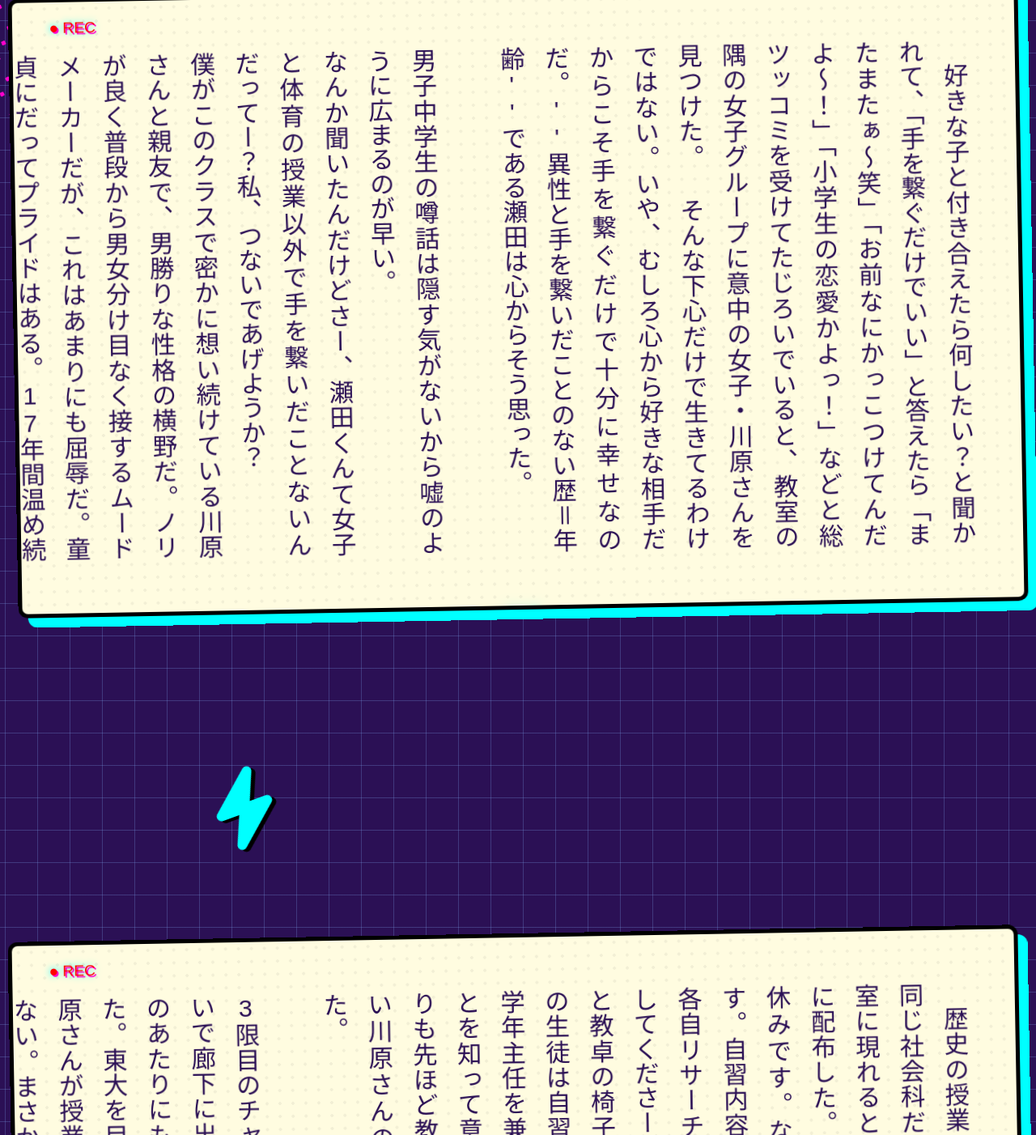
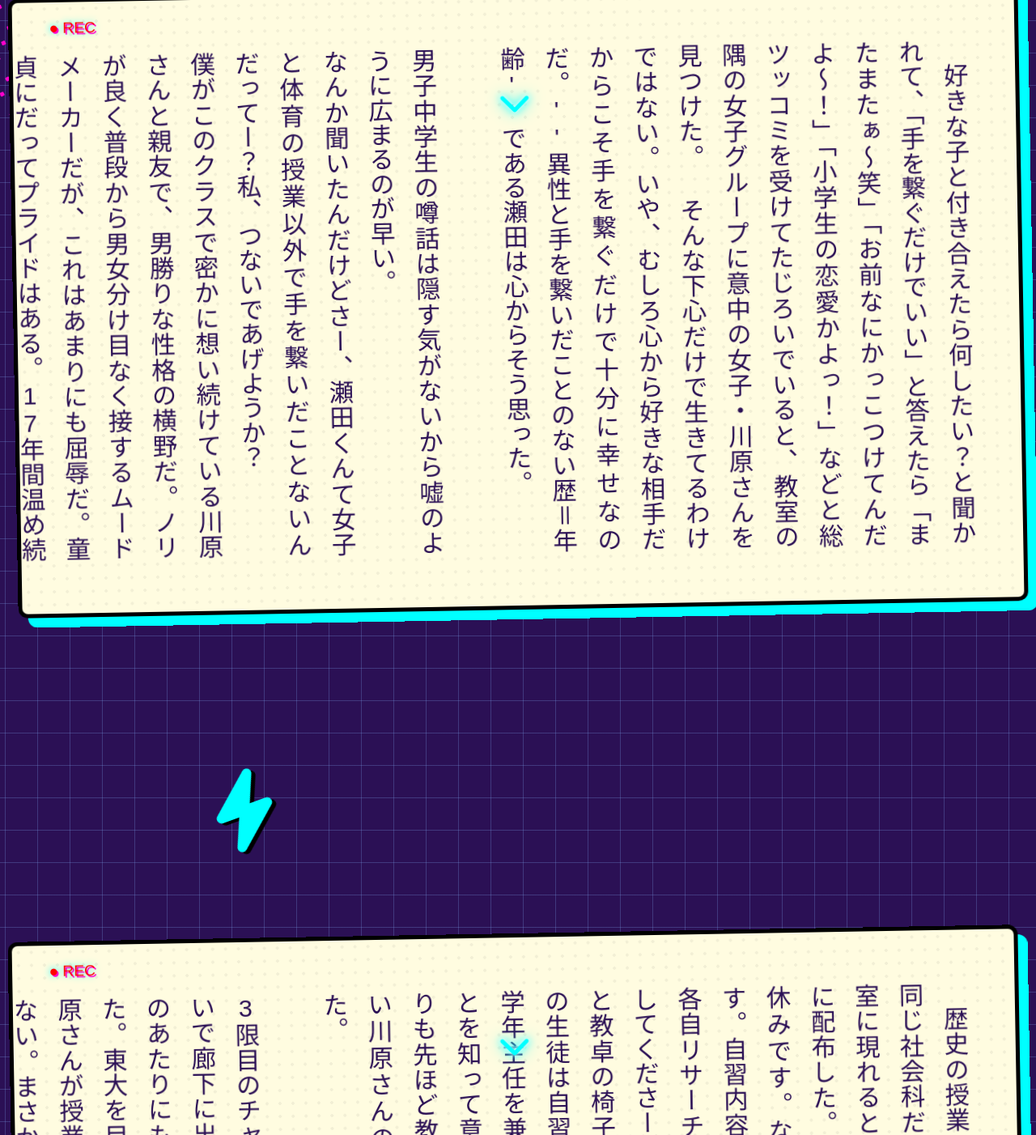
Before and after one commit to REMriaTV/HandtoHand, a Jekyll site: the page built from docs/manuscript/test-manuscript.md, in a window 1280 px wide. Shown: the part 181-1583 px from the top of the page at 81% size. Built offline with Jekyll 4.4.1, drawn with Linux system fonts in a browser that asks for light colours; some web fonts are replaced.

Commit message:
矢印を外に出す

```diff
--- a/docs/assets/css/story.css
+++ b/docs/assets/css/story.css
@@ -1,7 +1,6 @@
 /* =========================================
    Google Fonts Import
    ========================================= */
-/* Yusei Magic を追加済み */
 @import url('https://fonts.googleapis.com/css2?family=DotGothic16&family=Shippori+Mincho+B1&family=Zen+Maru+Gothic:wght@500;700;900&family=Yusei+Magic&display=swap');
 
 /* =========================================
@@ -33,6 +32,19 @@
     50% { transform: translateY(-15px) rotate(var(--icon-rotate)); }
 }
 
+/* 矢印のバウンドアニメーション */
+@keyframes neonBounce {
+    0%, 20%, 50%, 80%, 100% {
+        transform: translateX(-50%) translateY(0);
+    }
+    40% {
+        transform: translateX(-50%) translateY(-15px);
+    }
+    60% {
+        transform: translateX(-50%) translateY(-7px);
+    }
+}
+
 /* =========================================
    変数定義
    ========================================= */
@@ -46,9 +58,8 @@
     --neon-yellow: #ffff00;
     --neon-green: #39ff14;
 
-    /* ★フォントを油性マジックに変更 */
+    /* フォント設定: 油性マジック */
     --text-font: 'Yusei Magic', sans-serif;
-
     --title-font: 'DotGothic16', sans-serif;
 
     /* カードの高さ */
@@ -195,21 +206,21 @@ body::after {
 
     height: var(--card-height-pc);
 
+    /* PCでは横スクロールあり、縦は隠す */
     overflow-x: auto;
-    overflow-y: visible;
+    overflow-y: hidden;
 
     /* フォント設定 */
     font-family: var(--text-font);
-    /* マジック文字は見やすいので行間は少し詰めてもOK */
     line-height: 1.8;
     font-weight: 400;
-    /* マジック文字はデカい方がカワイイ */
     font-size: 1.9rem;
 
     text-align: justify;
     white-space: normal;
     line-break: strict;
 
+    /* PCではカード型 */
     border: 5px solid #000;
     border-radius: 12px;
     box-shadow: 12px 12px 0 var(--neon-blue);
@@ -242,7 +253,38 @@ body::after {
 }
 
 /* =========================================
-   カード間の浮遊アイコン
+   次の章へのネオン矢印 (共通設定)
+   ========================================= */
+.story-main p::before {
+    content: "\f078"; /* Font Awesomeの下矢印 */
+    font-family: "Font Awesome 6 Free";
+    font-weight: 900;
+
+    position: absolute;
+    left: 50%;
+    transform: translateX(-50%);
+
+    font-size: 2.5rem;
+    color: var(--neon-blue);
+
+    text-shadow:
+        0 0 5px #fff,
+        0 0 10px var(--neon-blue),
+        0 0 20px var(--neon-blue);
+
+    animation: neonBounce 2s infinite;
+    pointer-events: none;
+    z-index: 100;
+}
+
+/* 最後のカードには矢印を表示しない */
+.story-main p:last-of-type::before {
+    display: none;
+}
+
+
+/* =========================================
+   PC用: カード間の浮遊アイコン
    ========================================= */
 .story-icon-spacer {
     height: 25rem;
@@ -256,47 +298,21 @@ body::after {
     font-family: "Font Awesome 6 Free";
     font-weight: 900;
     font-size: 5rem;
-
     top: 50%;
     left: 50%;
     transform: translate(-50%, -50%);
-
     --icon-rotate: 10deg;
     animation: floatIcon 4s ease-in-out infinite alternate;
-
-    content: "\f001";
+    content: "\f001"; /* 音符など */
     color: var(--neon-yellow);
     text-shadow: 4px 4px 0 #000;
 }
+/* アイコンのバリエーション設定 */
+.story-icon-spacer:nth-of-type(1)::before { content: "\f0e7"; color: var(--neon-blue); left: 20%; --icon-rotate: -20deg; font-size: 6rem; }
+.story-icon-spacer:nth-of-type(2)::before { content: "\f004"; color: var(--neon-pink); left: 70%; --icon-rotate: 15deg; }
+.story-icon-spacer:nth-of-type(3)::before { content: "\f6e2"; color: var(--neon-green); left: 40%; --icon-rotate: -5deg; }
+.story-icon-spacer:nth-of-type(4)::before { content: "\f005"; color: var(--neon-yellow); left: 80%; --icon-rotate: 30deg; }
 
-.story-icon-spacer:nth-of-type(1)::before {
-    content: "\f0e7";
-    color: var(--neon-blue);
-    left: 20%;
-    --icon-rotate: -20deg;
-    font-size: 6rem;
-}
-
-.story-icon-spacer:nth-of-type(2)::before {
-    content: "\f004";
-    color: var(--neon-pink);
-    left: 70%;
-    --icon-rotate: 15deg;
-}
-
-.story-icon-spacer:nth-of-type(3)::before {
-    content: "\f6e2";
-    color: var(--neon-green);
-    left: 40%;
-    --icon-rotate: -5deg;
-}
-
-.story-icon-spacer:nth-of-type(4)::before {
-    content: "\f005";
-    color: var(--neon-yellow);
-    left: 80%;
-    --icon-rotate: 30deg;
-}
 
 /* =========================================
    スクロールバー
@@ -314,8 +330,9 @@ body::after {
     border-radius: 6px;
 }
 
+
 /* =========================================
-   スマホ用調整（没入モード）
+   【重要】スマホ用調整（没入モード ＆ 矢印修正）
    ========================================= */
 @media (max-width: 640px) {
     .story-header {
@@ -329,8 +346,9 @@ body::after {
     }
 
     .story-main {
+        /* カード間の隙間を広くする（ここに矢印が住む） */
+        gap: 6rem;
         padding: 4rem 0;
-        gap: 3rem;
     }
 
     .story-main p {
@@ -338,24 +356,30 @@ body::after {
         margin: 0;
         height: var(--card-height-mobile);
 
+        /* カード内の余白：矢印を外に出したので、読みやすいバランスに戻す */
         padding: 3rem 1.5rem;
 
         transform: none !important;
         animation: none !important;
 
-        /* 左右の枠線を消す */
+        /* 没入モード：左右の線を消す */
         border-left: none;
         border-right: none;
         border-radius: 0;
-
         border-top: 5px solid #000;
         border-bottom: 5px solid #000;
 
         box-shadow: 0 10px 0 var(--neon-blue);
 
+        /* ★ここが修正ポイント！ */
+        /* カード枠外の矢印を表示するために visible にする */
+        overflow-y: visible;
+        /* 横スクロール（文章）は維持する */
+        overflow-x: auto;
+
         /* マジック文字用のサイズ調整 */
         font-size: 1.5rem;
-        font-weight: 400; /* マジックは太字にしなくてOK */
+        font-weight: 400;
         line-height: 1.7;
     }
 
@@ -363,72 +387,15 @@ body::after {
         box-shadow: 0 10px 0 var(--neon-pink);
     }
 
-    .story-icon-spacer {
-        height: 12rem;
+    /* スマホでの矢印位置調整 */
+    .story-main p::before {
+        /* カードの下端からさらに離して隙間の中央へ */
+        bottom: -65px;
+        font-size: 2rem;
     }
 
-    .story-icon-spacer::before {
-        font-size: 3.5rem;
+    /* スマホでは矢印と被らないように浮遊アイコン（音符など）を隠す */
+    .story-icon-spacer {
+        display: none;
     }
 }
-
-/* =========================================
-   【追加演出】次の章へのネオン矢印
-   ========================================= */
-
-/* 1. 矢印のアニメーション定義（バウンド） */
-@keyframes neonBounce {
-    0%, 20%, 50%, 80%, 100% {
-        transform: translateX(-50%) translateY(0);
-    }
-    40% {
-        transform: translateX(-50%) translateY(-15px); /* 上に跳ねる */
-    }
-    60% {
-        transform: translateX(-50%) translateY(-7px); /* 軽く跳ねる */
-    }
-}
-
-/* 2. 矢印のスタイル設定 */
-/* 各カード(pタグ)の「直前(::before)」に要素を追加します */
-/* ※RECマークは ::after を使っているので競合しません */
-.story-main p::before {
-    content: "\f078"; /* Font Awesomeの下矢印アイコンコード */
-    font-family: "Font Awesome 6 Free";
-    font-weight: 900;
-
-    position: absolute;
-    /* カードの下端から少しはみ出させる */
-    bottom: -45px;
-    left: 50%;
-    /* translateX(-50%)で完全に中央揃えにする */
-    transform: translateX(-50%);
-
-    font-size: 2.5rem; /* 少し大きめに */
-    color: var(--neon-blue); /* 青ネオン色 */
-
-    /* ネオンのような強い発光表現 */
-    text-shadow:
-        0 0 5px #fff,
-        0 0 10px var(--neon-blue),
-        0 0 20px var(--neon-blue);
-
-    /* バウンドアニメーションを適用 */
-    animation: neonBounce 2s infinite;
-
-    pointer-events: none; /* 矢印が操作の邪魔にならないように */
-    z-index: 10; /* カードより手前に表示 */
-}
-
-/* 3. 最後のカードの下には矢印を表示しない設定 */
-.story-main p:last-of-type::before {
-    display: none;
-}
-
-/* スマホでの微調整 */
-@media (max-width: 640px) {
-    .story-main p::before {
-        font-size: 2rem; /* スマホでは少し小さく */
-        bottom: -35px;   /* 位置を調整 */
-    }
-}
```
